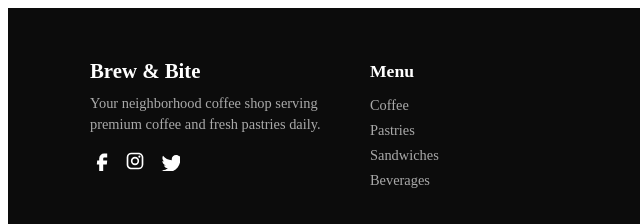
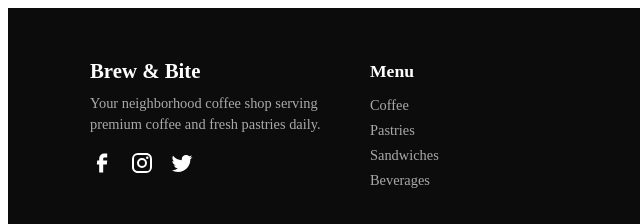
Before and after one commit to nazargrechka1/4390-frontend, a website: page global.footer.partial.html in a window 1280 px wide. Shown: the top 224 px of the page, 0-640 px from the left. Drawn offline with Linux system fonts and the light colour scheme.

Commit message:
add footer

```diff
--- a/css/global.footer.css
+++ b/css/global.footer.css
@@ -44,8 +44,8 @@
   display: inline-flex;
   align-items: center;
   justify-content: center;
-  width: 20px;
-  height: 20px;
+  width:  25px;
+  height: 25px;
 }
 
 .footer__social-link:hover {
--- a/global.footer.partial.html
+++ b/global.footer.partial.html
@@ -10,13 +10,14 @@
             <div class="footer__brand">
                 <h3 class="footer__brand-title">Brew & Bite</h3>
                 <p class="footer__brand-text">Your neighborhood coffee shop serving premium coffee and fresh pastries daily.</p>
+
                 <div class="footer__social">
                     <a href="#" class="footer__social-link">
                         <svg class="footer__social-link" xmlns="http://www.w3.org/2000/svg">
                         <path fill="currentColor" d="M9.198 21.5h4v-8.01h3.604l.396-3.98h-4V7.5a1 1 0 0 1 1-1h3v-4h-3a5 5 0 0 0-5 5v2.01h-2l-.396 3.98h2.396z"/>
                     </svg><i class="fab fa-facebook-f"></i></a>
                     <a href="#" class="footer__social-link">
-                        <svg  class="footer__social-link" xmlns="http://www.w3.org/2000/svg" width="24" height="24" viewBox="0 0 24 24">
+                        <svg  class="footer__social-link" xmlns="http://www.w3.org/2000/svg">
                             <path fill="currentColor" d="M7.8 2h8.4C19.4 2 22 4.6 22 7.8v8.4a5.8 5.8 0 0 1-5.8 5.8H7.8C4.6 22 2 19.4 2 16.2V7.8A5.8 5.8 0 0 1 7.8 2m-.2 2A3.6 3.6 0 0 0 4 7.6v8.8C4 18.39 5.61 20 7.6 20h8.8a3.6 3.6 0 0 0 3.6-3.6V7.6C20 5.61 18.39 4 16.4 4zm9.65 1.5a1.25 1.25 0 0 1 1.25 1.25A1.25 1.25 0 0 1 17.25 8A1.25 1.25 0 0 1 16 6.75a1.25 1.25 0 0 1 1.25-1.25M12 7a5 5 0 0 1 5 5a5 5 0 0 1-5 5a5 5 0 0 1-5-5a5 5 0 0 1 5-5m0 2a3 3 0 0 0-3 3a3 3 0 0 0 3 3a3 3 0 0 0 3-3a3 3 0 0 0-3-3"/>
                         </svg>
                         <i class="fab fa-instagram"></i></a>
```
